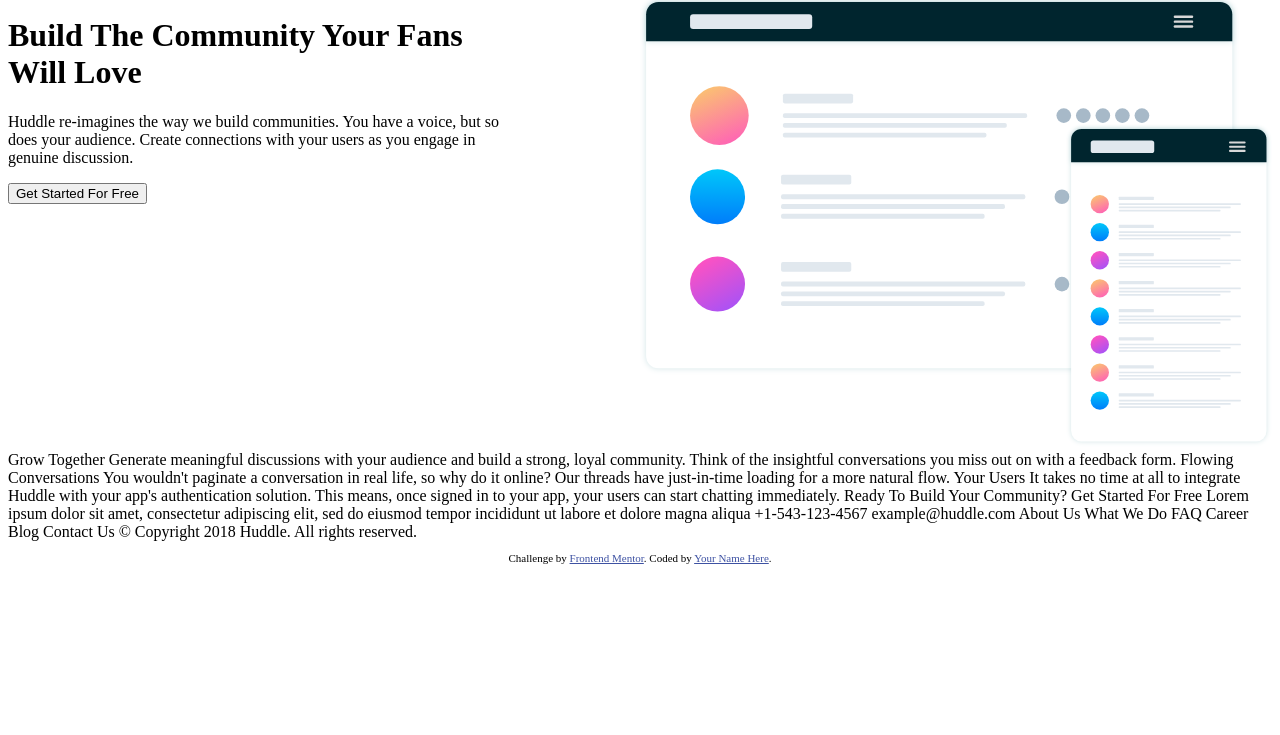
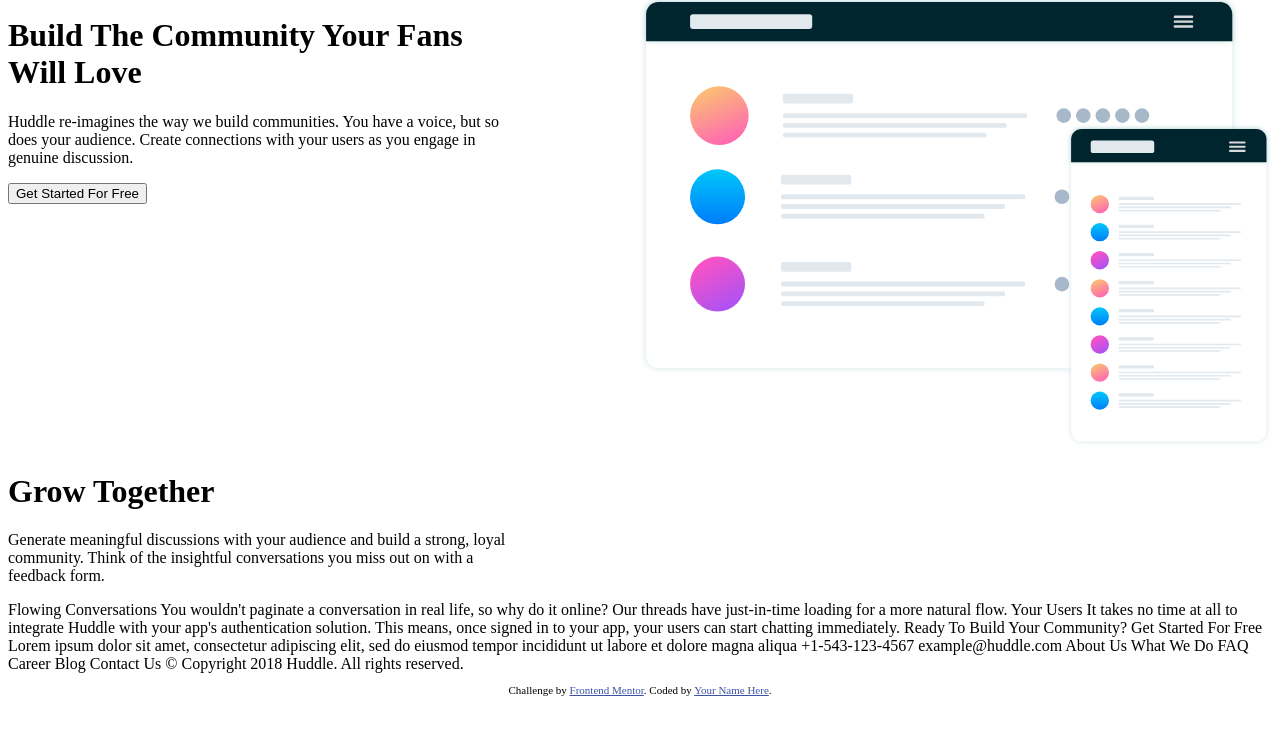
Before and after one commit to younanismail/html-css-course, a plain HTML site: page index.html in a window 1280 px wide. Shown: the part 55-790 px from the top of the page. Drawn offline with Linux system fonts and the light colour scheme.

Commit message:
adding the grow section

```diff
--- a/index.html
+++ b/index.html
@@ -52,11 +52,19 @@
   </div>
 
 
+  <div class="grow">
+    <div class="desc">
+      <h1>Grow Together</h1>
+      <p>
+        Generate meaningful discussions with your audience and build a strong, loyal community.
+        Think of the insightful conversations you miss out on with a feedback form.
+      </p>
+    </div>
+  </div>
 
-  Grow Together
 
-  Generate meaningful discussions with your audience and build a strong, loyal community.
-  Think of the insightful conversations you miss out on with a feedback form.
+
+
 
   Flowing Conversations
 
```
